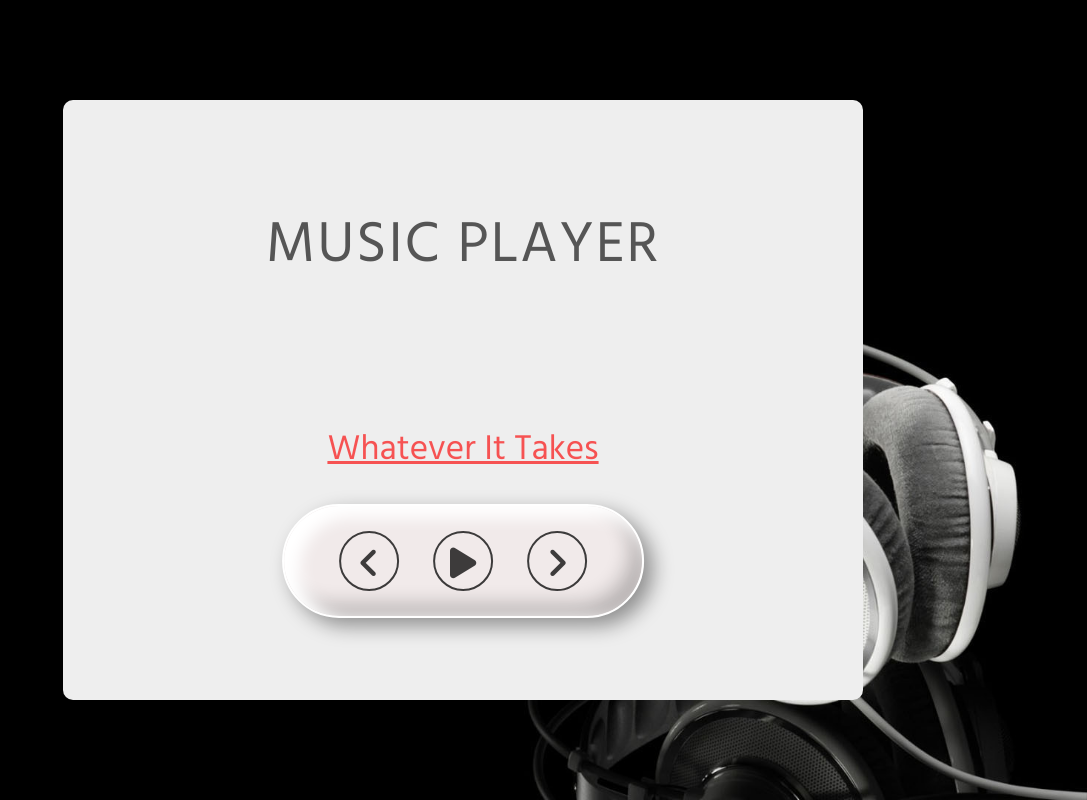
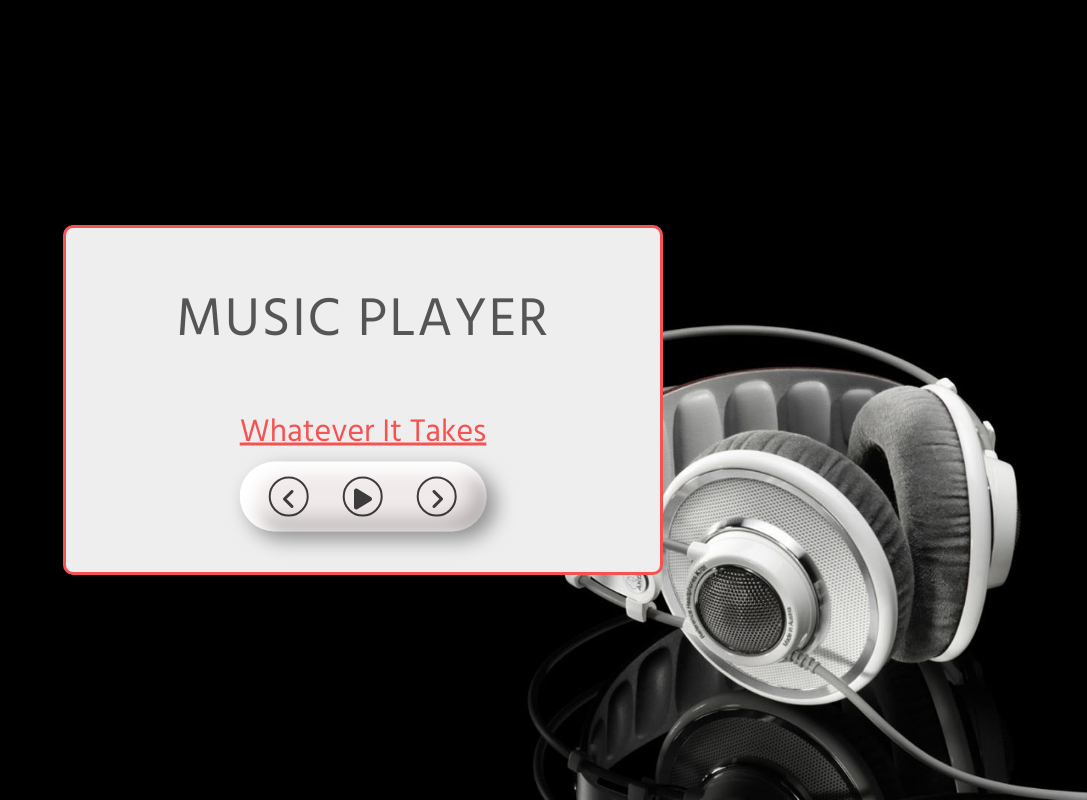
Before and after one commit to Rabin-Baral/simpleMusicPlayer, a plain HTML site: page index.html in a window 1280 px wide. Shown: the whole page, without its empty margins (193-1280 px from the left). Drawn offline with Linux system fonts and the light colour scheme.

Commit message:
Update style.css

```diff
--- a/style.css
+++ b/style.css
@@ -17,26 +17,28 @@ body{
 }
 
 .container{
-    width: 800px;
-    height: 600px;
+    width: 600px;
+    height: 350px;
     background: #eee;
     position: absolute;
     top: 50%;
     left: 20%;
     transform: translateY(-50%);
-    padding: 100px 0 0 0;
+    padding: 50px 0 0 0;
     border-radius: 10px;
+    border: 3px solid rgba(248, 45, 45, 0.808);
 }
 
 h2{
     text-transform: uppercase;
-    font-size: 3.6rem;
+    font-size: 3.4rem;
     font-weight: normal;
     letter-spacing: 2px;
     color: #555;
 }
 
 .player{
+    height: 125px;
     position: absolute;
     top: 70%;
     left: 50%;
@@ -44,7 +46,8 @@ h2{
 }
 
 h4{
-    font-size: 2.2rem;
+    width: 100%;
+    font-size: 2rem;
     text-transform: capitalize;
     font-weight: normal;
     text-decoration: underline;
@@ -57,20 +60,21 @@ audio{
 }
 
 .controlBtn{
+    position: absolute;
+    width: 100%;
+    bottom: 0;
     background-color: rgb(241, 234, 234);
-    padding: 25px 40px;
+    padding: 15px 0px;
     border-radius: 60px;
-    border: 2px solid #fff;
-    box-shadow:inset 11px 7px 15px 5px #fff,
-                inset -11px -11px 20px 0px #0000003f,
-                9px 8px 20px rgba(0, 0, 0, 0.4);
+    box-shadow: inset 11px 7px 15px 5px #fff, inset -11px -11px 20px 0px #0000003f, 9px 8px 20px rgb(0 0 0 / 40%);
+
 }
 
 .fa-solid, .fa-regular {
-    width: 60px;
-    height: 60px;
-    font-size: 35px;
-    line-height: 60px;
+    width: 40px;
+    height: 40px;
+    font-size: 24px;
+    line-height: 40px;
     border-radius: 50%;
     color: rgba(0, 0, 0, 0.75);
     margin: 0 15px;
```
